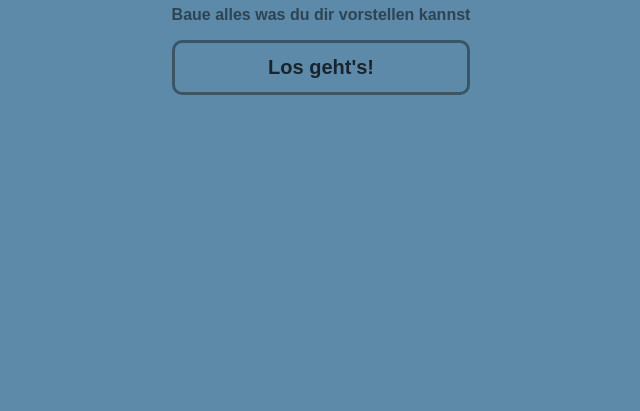
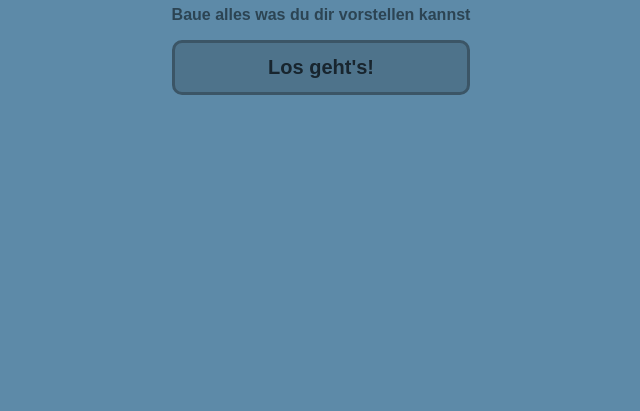
Before and after one commit to SafecraftRuleDev/SafecraftRuleDev.github.io, a plain HTML site: page index.html in a window 1280 px wide. Shown: the part 389-800 px from the top of the page, without its empty margins (319-959 px from the left). Drawn offline with Linux system fonts and the light colour scheme.

Commit message:
Small Design Imporevement

```diff
--- a/style.css
+++ b/style.css
@@ -17,7 +17,7 @@ body {
   border-radius: 10px;
   padding: 13px;
   font-weight: bolder;
-  background: #5d8aa8;
+  background: #4e738b;
   font-size: 20px;
   width: 100%;
   transition: 0.15s;
```
